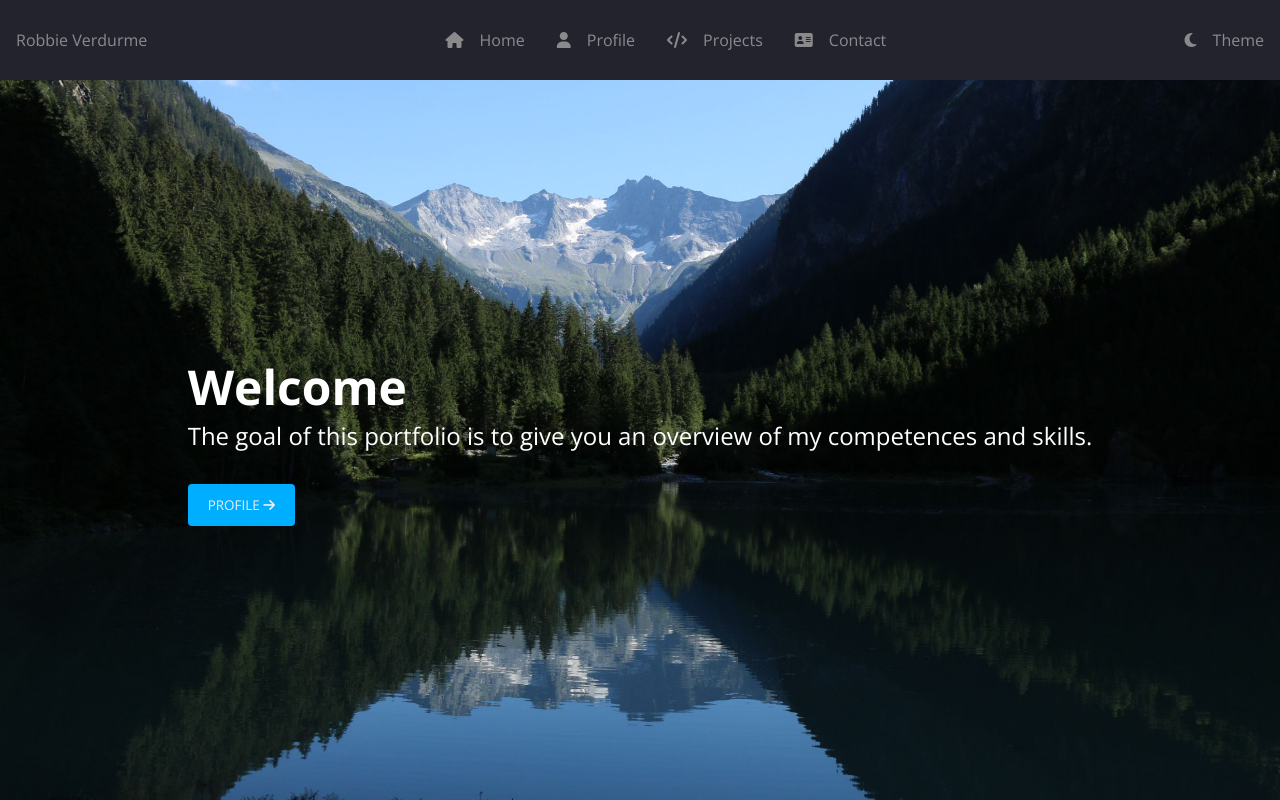
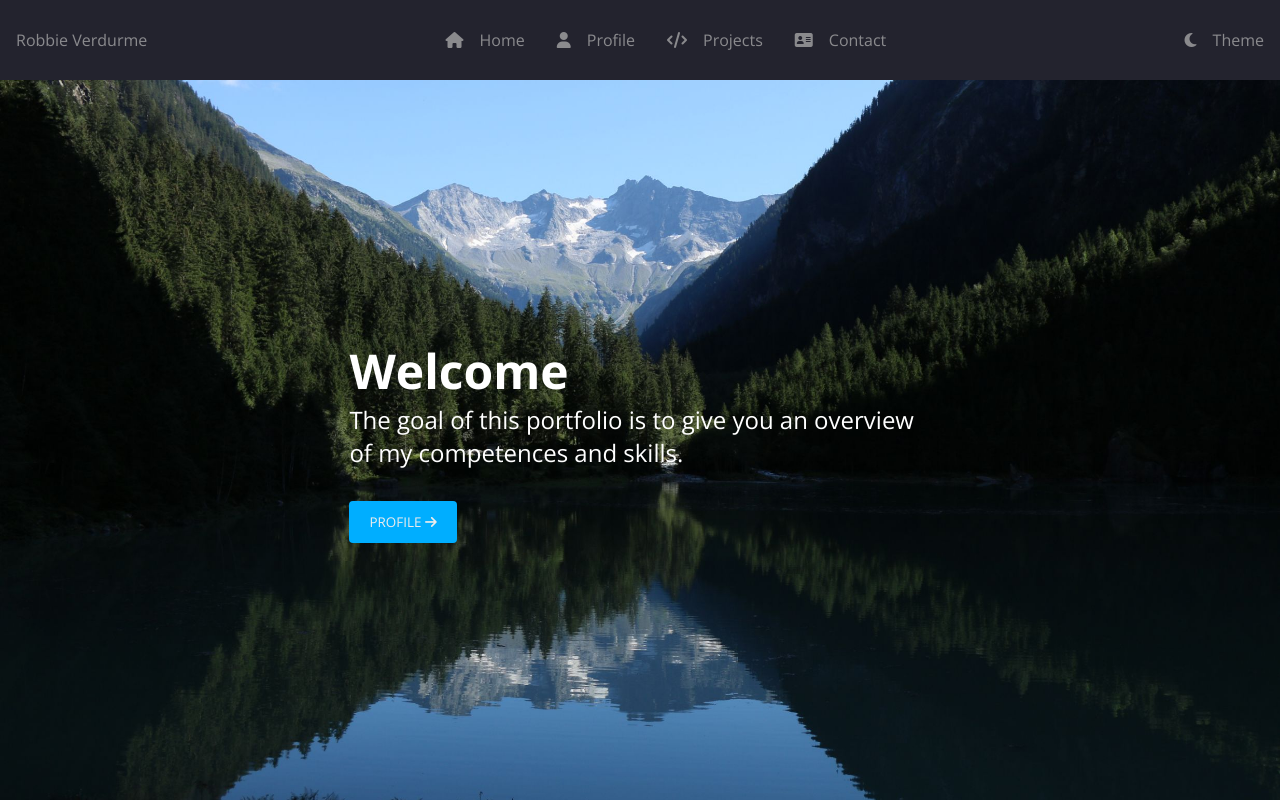
Before and after one commit to RobbieVerdurme/Portfolio, a React (Vite) app: page / in a window 1280 px wide. Built offline with nearby package versions, Linux system fonts and the light colour scheme.

Commit message:
fix: css classes of layout file

```diff
--- a/src/pages/homepage/HomePage.tsx
+++ b/src/pages/homepage/HomePage.tsx
@@ -2,12 +2,13 @@ import { PathConstants } from '@constants/PathConstants';
 import { Button } from '@elements/button/Button';
 import useLocalizedText from '@hooks/useLocalizedText';
 import { HeroLayout } from '@templates/heroLayout/HeroLayout';
+import './HomePage.tsx.css';
 
 export function HomePage() {
   const { translate } = useLocalizedText();
   return (
     <HeroLayout>
-      <main>
+      <main className="container">
         <h1>{translate<string>('home.title')}</h1>
         <p>{translate<string>('home.introduction')}</p>
         <Button relativePageUrl={PathConstants.ABOUT}>
--- /dev/null
+++ b/src/pages/homepage/HomePage.tsx.css
@@ -0,0 +1,19 @@
+.container {
+  display: flex;
+  flex-direction: column;
+  align-items: start;
+  justify-content: center;
+  margin: 2rem;
+}
+
+@media only screen and (max-width: 50rem) {
+  .container {
+    max-width: none;
+  }
+}
+
+@media only screen and (min-width: 60rem) {
+  .container {
+    max-width: 60%;
+  }
+}
--- a/src/templates/contentLayout/ContentLayout.tsx
+++ b/src/templates/contentLayout/ContentLayout.tsx
@@ -1,14 +1,14 @@
 import { NavBar } from '@components/layout/navbar/NavBar';
-import './ContentLayout.tsx.css';
 import { HeroBanner } from '@components/herobanner/HeroBanner';
 import { Footer } from '@components/layout/footer/Footer';
+import './ContentLayout.tsx.css';
 
 export function ContentLayout({ children, title }: { children?: React.ReactNode; title?: string }) {
   return (
     <>
       <NavBar />
       <HeroBanner backgroundImageUrl="/img/background.jpg" bannerStyle="small" />
-      <main className="elevated">
+      <main className="elevated main-container">
         <div className="elevated-container">
           {title && (
             <div className="elevated-container-title">
--- a/src/templates/contentLayout/ContentLayout.tsx.css
+++ b/src/templates/contentLayout/ContentLayout.tsx.css
@@ -2,7 +2,7 @@
   --top-banner-height: 5rem;
 }
 
-main {
+.main-container {
   display: flex;
   align-items: center;
   justify-content: center;
--- a/src/templates/heroLayout/HeroLayout.tsx.css
+++ b/src/templates/heroLayout/HeroLayout.tsx.css
@@ -1,13 +1,5 @@
 :root {
   --top-banner-height: 5rem;
-}
-
-main {
-  display: flex;
-  flex-direction: column;
-  align-items: start;
-  justify-content: center;
-  margin: 2rem;
 }
 
 .hero-content h1 {
```
